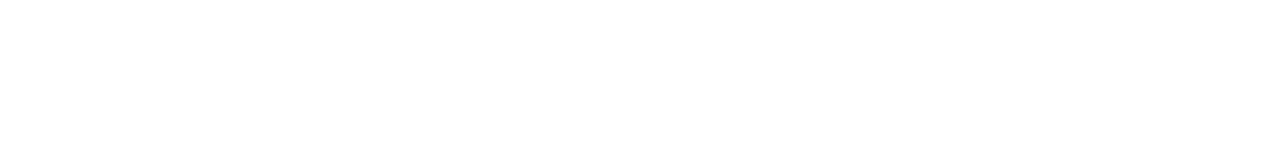
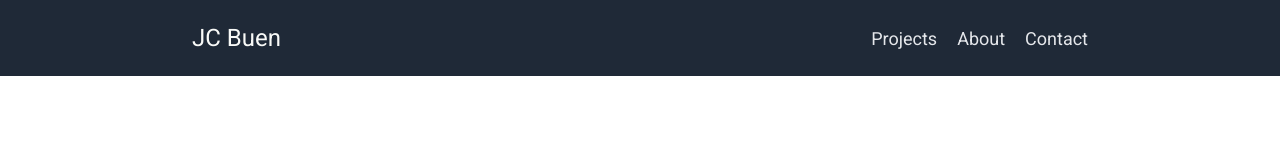
Before and after one commit to jan-christopher-buen/odin-landing-page, a plain HTML site: page index.html in a window 1280 px wide. Drawn offline with Linux system fonts and the light colour scheme.

Commit message:
Add and style header section

```diff
--- a/index.html
+++ b/index.html
@@ -11,7 +11,14 @@
 </head>
 
 <body>
-
+    <div class="header">
+        <div class="logo">JC Buen</div>
+        <ul class="nav-links">
+            <li><a href="#">Projects</a></li>
+            <li><a href="#">About</a></li>
+            <li><a href="#">Contact</a></li>
+        </ul>
+    </div>
 </body>
 
 </html>
--- a/styles.css
+++ b/styles.css
@@ -2,3 +2,30 @@
   font-family: Roboto, sans-serif;
   margin: 0;
 }
+
+.header {
+  background-color: #1F2937;
+  display: flex;
+  justify-content: space-between;
+  align-items: center;
+  padding: 24px 15%;
+}
+
+.logo {
+  color: #F9FAF8;
+  font-size: 24px;
+}
+
+.nav-links {
+  display: flex;
+  gap: 20px;
+  list-style-type: none;
+  margin: 0;
+  padding: 0;
+}
+
+.nav-links a {
+  color: #E5E7EB;
+  font-size: 18px;
+  text-decoration: none;
+}
```
